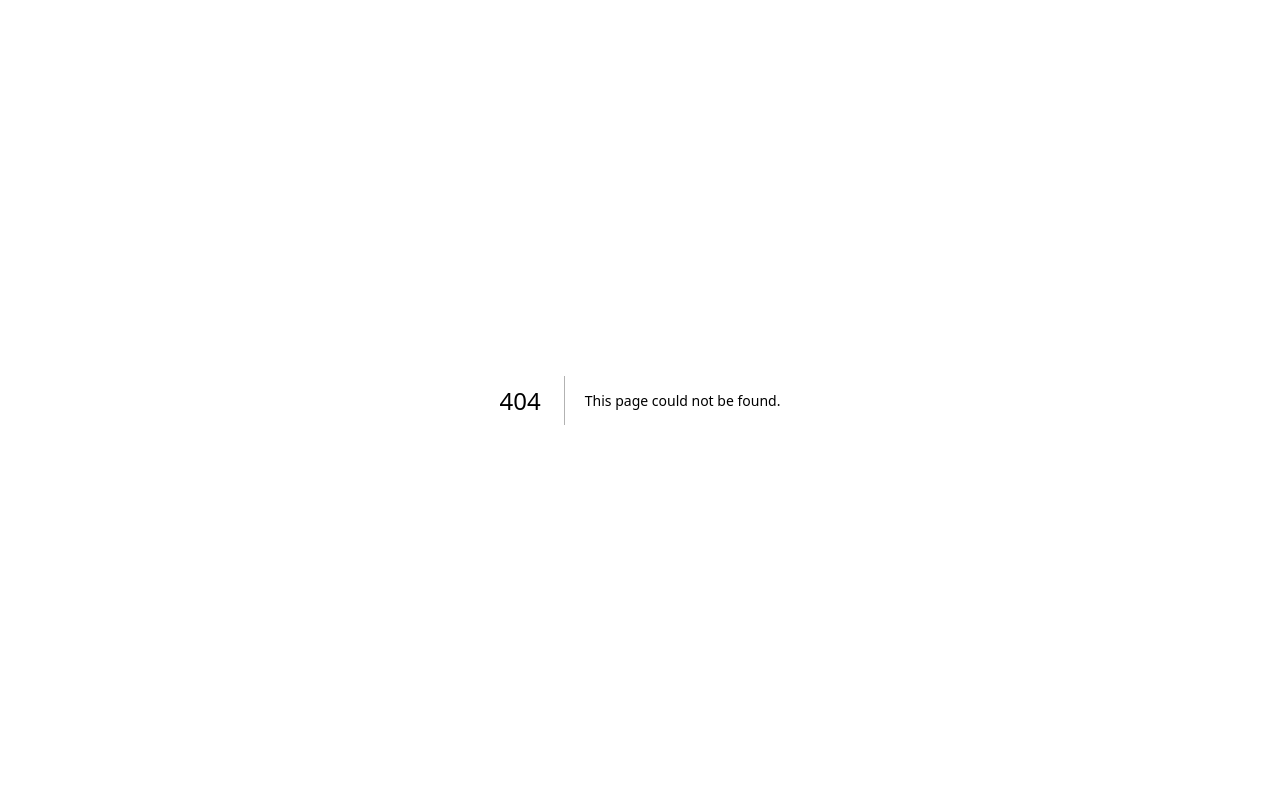
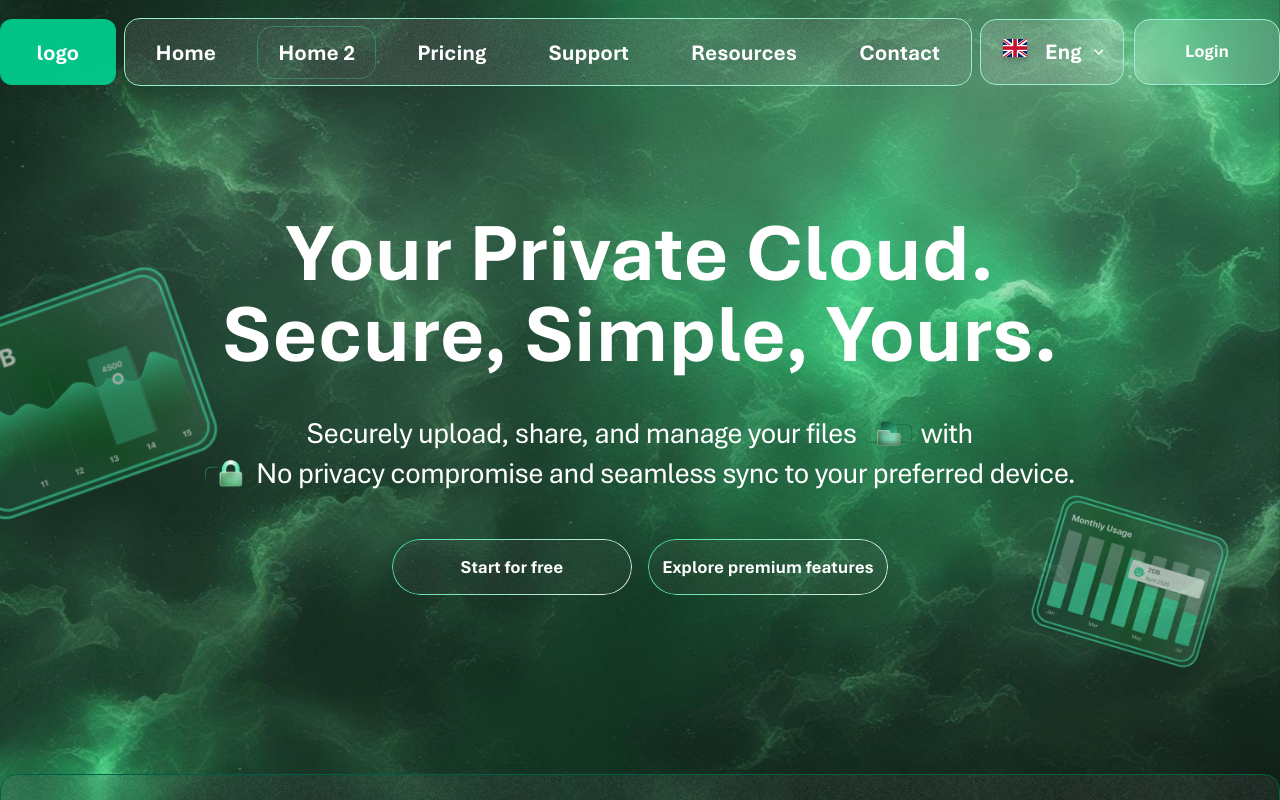
Before and after one commit to creativibelabs/pfss-frontend, a Next.js app: page /home2 in a window 1280 px wide. Before the commit this address had no page. Built offline with nearby package versions, Linux system fonts and the light colour scheme; a web font is replaced by a local one.

Commit message:
Just little but change

```diff
--- a/app/globals.css
+++ b/app/globals.css
@@ -34,6 +34,9 @@ body {
   width: 100%;
   display: flex;
   justify-content: center;
+  position: fixed;
+  height: 100vh;
+  overflow-y: auto;
 }
 
 .wrapper {
@@ -63,7 +66,7 @@ body {
     background-repeat: repeat;
     opacity: 1;
     z-index: -1;
-    background-color: #ffffff45;
+    background-color: #ffffff12;
     border-radius: 16px;
 }
 
--- /dev/null
+++ b/app/home2/page.tsx
@@ -0,0 +1,117 @@
+import Header from "@/components/shared/Header";
+import Footer from "@/components/shared/Footer";
+import Image from "next/image";
+import Button from "@/components/shared/Button";
+import StepsCard from "@/components/Home/StepsCard";
+import Testimonials from "@/components/Home/Testimonials";
+
+interface FeatureIconProps {
+  imageSrc: string;
+  top?: string;
+  left?: string;
+  right?: string;
+  bottom?: string;
+  customClass?: string; // NEW prop
+}
+
+export default async function LandingPage2() {
+
+  const FeatureIcon: React.FC<FeatureIconProps> = ({
+    imageSrc,
+    top,
+    left,
+    right,
+    bottom,
+    customClass,
+  }) => {
+    return (
+      <div
+        className={`absolute transform -translate-x-1/2 -translate-y-1/2 transition-all duration-300 hover:scale-110 ${
+          customClass ?? ""
+        }`}
+        style={{ top, left, right, bottom }}
+      >
+        <Image
+          src={imageSrc}
+          alt="Feature icon"
+          width={100}
+          height={100}
+          className="rounded-full"
+        />
+      </div>
+    );
+  };
+
+  return (
+    <main style={{ backgroundImage: "url('/images/background1.jpg')" }} className="main-wrapper">
+      <div className="wrapper">
+        <Header />
+
+        {/* {Hero Section} */}
+        <section className="relative min-h-[650px] bg-center flex md:pt-0 pt-30 md:items-center justify-center" >
+            {/* Floating Images */}
+            <div className="site_banner_img_left">
+                <Image
+                    src="/images/storage.png"
+                    alt="Storage"
+                    width={300}
+                    height={170}
+                    className="rotate-[0deg]"
+                />
+            </div>
+            <div className="site_banner_img_right">
+                <Image
+                    src="/images/usage.png"
+                    alt="Usage"
+                    width={200}
+                    height={180}
+                    className="md:block"
+                />
+            </div>
+
+            {/* Main Content */}
+            <div className="relative z-20 text-white text-center px-6 w-full">
+                <h1 className="site_banner_title text-4xl md:text-[82px] font-[700] mb-6 leading-tight">
+                    Your Private Cloud.<br />
+                    <span className="text-4xl md:text-[82px] font-[700] mb-6 leading-tight">Secure, Simple, Yours.</span>
+                </h1>
+
+                {/* Subtitles with Framed Icons */}
+                <div className="text-lg  md:text-xl mb-10 ">
+                    {/* Subtitle 1 */}
+                    <div className="flex justify-center items-center flex-wrap gap-2 -mb-[10px]">
+                        <span className="text-sm md:text-3xl font-medium">Securely upload, share, and manage your files</span>
+                        <div
+                            className="w-12 h-12 bg-center bg-contain bg-no-repeat flex items-center justify-center"
+                            style={{ backgroundImage: "url('/images/icons/frame.png')" }}
+                        >
+                            <Image src="/images/icons/file.png" alt="File Icon" width={24} height={24} className="" />
+
+                        </div>
+                         <span className="text-sm md:text-3xl font-medium">with</span>
+                    </div>
+
+                    {/* Subtitle 2 */}
+                    <div className="flex justify-center items-center flex-wrap">
+                        <div
+                            className="w-13 h-13 bg-center bg-contain bg-no-repeat flex items-center justify-center">
+                            <Image src="/images/icons/lock-left.png" alt="Lock Icon" width={60} height={60} />
+                        </div>
+                        <span className="text-sm md:text-3xl font-medium">No privacy compromise and seamless sync to your preferred device.</span>
+                    </div>
+                </div>
+
+                {/* Buttons */}
+                <div className="flex justify-center gap-4 flex-wrap">
+                    <Button text="Start for free" />
+                    <Button text="Explore premium features" />
+                </div>
+            </div>
+        </section>
+        {/* {Hero Section End} */}
+
+        <Footer />
+      </div>
+    </main>
+  );
+}
--- a/components/shared/Footer.tsx
+++ b/components/shared/Footer.tsx
@@ -15,7 +15,7 @@ export default function Footer() {
     <footer className="relative bottom-0 left-0 right-0 z-50 container mx-auto py-10 bg-transparent">
       <section
         className="site_footer_inner rounded-2xl md:p-10 p-4 border border-emerald-800 backdrop-blur-sm relative overflow-hidden"
-        style={{ backgroundImage: "url('/images/noise-texture.png0')" }}
+        style={{ backgroundImage: "url('/images/noise-texture.png')" }}
       >
         <div className="grid grid-cols-1 md:grid-cols-[1fr_1fr_1fr_318px] gap-4">
           <section>
--- a/components/shared/langSelector.tsx
+++ b/components/shared/langSelector.tsx
@@ -37,7 +37,7 @@ export default function LanguageSelector() {
       <button
         onClick={() => setOpen(!open)}
         className="site_lang_switcher w-full flex items-center justify-between gap-3  px-4 py-2.5 text-sm text-white"
-        style={{ backgroundImage: "url('/images/noise-texture.png0')" }}
+        style={{ backgroundImage: "url('/images/noise-texture.png')" }}
       >
         <div className="site_lang_selected flex items-center gap-3">
           <Image
--- a/constant/constants.ts
+++ b/constant/constants.ts
@@ -41,8 +41,8 @@ export const navList = [
         path: "",
     },
     {
-        title: "Features",
-        path: "features",
+        title: "Home 2",
+        path: "home2",
     },
     {
         title: "Pricing",
--- a/hooks/useIsActive.tsx
+++ b/hooks/useIsActive.tsx
@@ -8,7 +8,8 @@ export function useIsActive() {
   const isActive = (path: string) => {
     const normalizedPath = `/${path}`.replace(/\/+$/, "");
     const normalizedCurrent = pathname.replace(/\/+$/, "");
-    return normalizedCurrent === normalizedPath || normalizedCurrent.startsWith(normalizedPath + "/");
+    console.log( {normalizedCurrent, normalizedPath} );
+    return normalizedCurrent === normalizedPath;
   };
 
   return isActive;
```
Also changed, not shown: public/images/background1.jpg (added).
